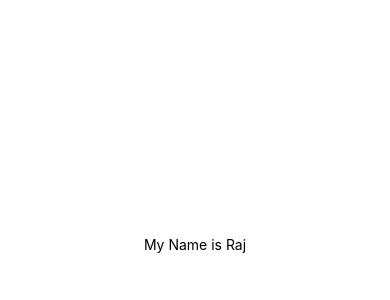
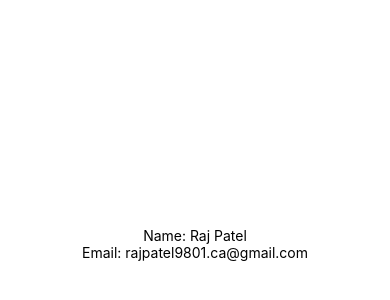
Before and after one commit to raj9801/PACE_Patel_RN_Apps, a React Native app: screen / in a window 390 px wide. Shown: the part 178-478 px from the top of the page. Built offline with nearby package versions, Linux system fonts and the light colour scheme.

Commit message:
Update App.js

```diff
--- a/App.js
+++ b/App.js
@@ -5,7 +5,11 @@
   return (
     <View style={styles.container}>
       <Text>
-        My Name is Raj
+        Name: Raj Patel
+      </Text>
+
+      <Text>
+        Email: rajpatel9801.ca@gmail.com
       </Text>
       <StatusBar style="auto" />
     </View>
```
